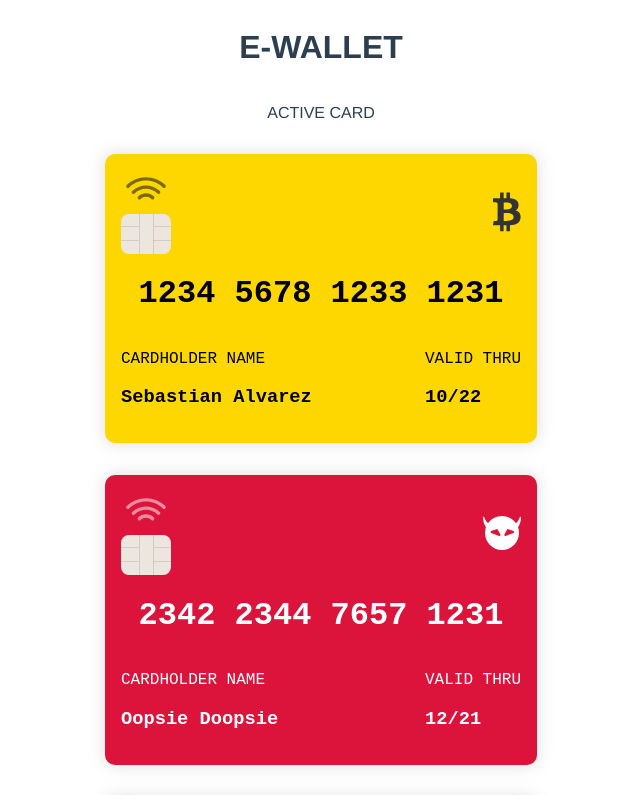
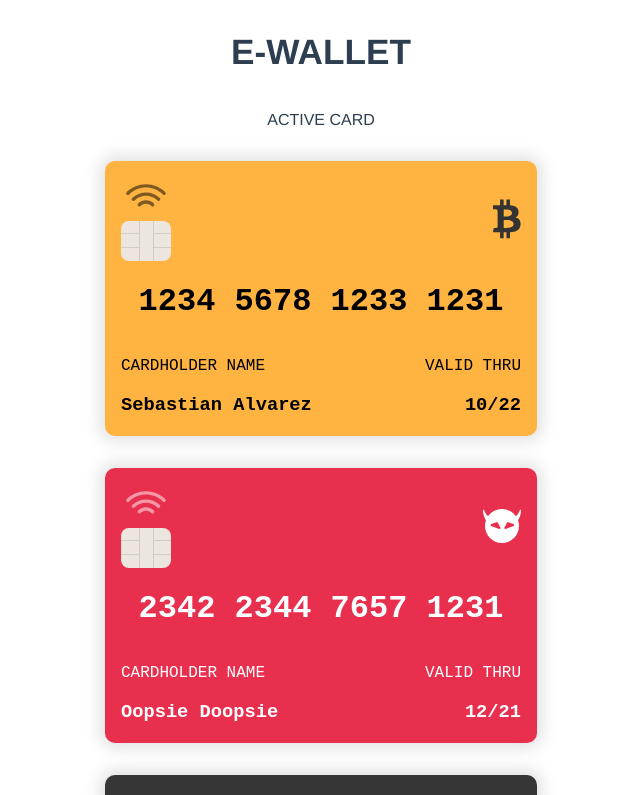
Before and after one commit to sleam91/E-Wallet, a Vue app: page / in a window 1280 px wide. Shown: the top 795 px of the page, without its empty margins (319-959 px from the left). Built offline with nearby package versions, Linux system fonts and the light colour scheme; a web font is replaced by a local one.

Commit message:
correct colors and icons on cards

```diff
--- a/src/components/Card.vue
+++ b/src/components/Card.vue
@@ -1,5 +1,5 @@
 <template>
-    <div class="card" :style="colorBackground">
+    <div class="card" :style="card.colors">
         <div class="icons">
             <img :src="require('@/assets/'+card.chip)" alt />
             <img :src="require('@/assets/'+card.vendor)" alt />
@@ -26,34 +26,11 @@ export default {
     },
     data() {
         return {
-          colorBackground:{
-              backgroundColor:this.getColorBackground(),
-              color:this.card.vendor==="vendor-bitcoin.svg"?"black":"white"
-          }
+
         };
     },
     methods:{
-        getColorBackground(){
-            let backgroundColor;
-            switch(this.card.vendor){
-                case "vendor-bitcoin.svg":
-                    backgroundColor="gold"
-                    break;
-                case "vendor-blockchain.svg":
-                    backgroundColor="purple"
-                    break;
-                case "vendor-evil.svg":
-                    backgroundColor="crimson"
-                    break;
-                case "vendor-ninja.svg":
-                    backgroundColor="#333333"
-                    break;
-                default:
-                    backgroundColor="rgba(211, 211, 211, 0.877)"
-                break;
-            }
-            return backgroundColor
-        }
+
     },
     computed: {}
 };
@@ -61,16 +38,16 @@ export default {
 
 <style lang="scss" scoped>
 .card {
-    background: rgba(211, 211, 211, 0.877);
+    background: lightgrey;
     font-family: "PT Mono", monospace;
     // width: 90%;
     max-width: 550px;
     min-width: 400px;
-    height: 40%;
+    max-height: 243px;
     margin: 1rem 0;
     padding: 1rem;
     border-radius: 10px;
-    box-shadow: 0px 0px 15px 1px rgba(211, 211, 211, 0.69);
+    box-shadow: 0px 0px 15px 5px rgba(211, 211, 211, 0.69);
     &:hover {
         cursor: pointer;
     }
@@ -84,6 +61,11 @@ export default {
         display: flex;
         justify-content: space-between;
         text-align: start;
+        .valid{
+            h3{
+            display: flex;
+            justify-content: flex-end;}
+        }
     }
 }
 </style>
--- a/src/components/CardForm.vue
+++ b/src/components/CardForm.vue
@@ -4,13 +4,19 @@
         <input v-model="card.cardNumber" @input="update()" />
         <p>CARD HOLDER NAME</p>
         <input v-model="card.name" placeholder="FIRSTNAME LASTNAME" @input="update()" />
-        <p>VALID THRU</p>
-        <input v-model="card.valThru" @input="update()" />
-        <p>CCV</p>
-        <input v-model="card.ccv" />
+        <div class="date-ccv">
+            <div>
+                <p>VALID THRU</p>
+                <input v-model="card.valThru" @input="update()" />
+            </div>
+            <div>
+                <p>CCV</p>
+                <input v-model="card.ccv" />
+            </div>
+        </div>
         <p>VENDOR</p>
         <select v-model="card.vendor" id="vendor" @change="update()">
-            <option selected hidden></option>
+            <option disabled hidden></option>
             <option value="vendor-bitcoin.svg">BITCOIN INC</option>
             <option value="vendor-ninja.svg">NINJA BANK</option>
             <option value="vendor-blockchain.svg">BLOCK CHAIN INC</option>
@@ -35,7 +41,11 @@ export default {
                 valThru: "",
                 ccv: null,
                 vendor: "",
-                chip: "chip-dark.svg"
+                chip: "chip-dark.svg",
+                colors: {
+                    backgroundColor: "gold",
+                    color: "black"
+                }
             }
         };
     },
@@ -43,6 +53,9 @@ export default {
         addCard() {
             this.card.vendor = this.card.vendor || "vendor-bitcoin.svg";
             this.card.id = this.$root.getCardList().length + 1;
+            this.card.colors.backgroundColor = this.getColorBackground();
+            this.card.colors.color =
+                this.card.vendor === "vendor-bitcoin.svg" ? "black" : "white";
             this.$root.getCardList().push(this.card);
         },
         update() {
@@ -51,6 +64,24 @@ export default {
                     ? "chip-dark.svg"
                     : "chip-light.svg"),
                 this.$emit("update", this.card);
+        },
+        getColorBackground() {
+            let backgroundColor;
+            switch (this.card.vendor || "vendor-bitcoin.svg") {
+                case "vendor-bitcoin.svg":
+                    backgroundColor = "rgba(255, 180, 66)";
+                    break;
+                case "vendor-blockchain.svg":
+                    backgroundColor = "rgba(127, 80, 228)";
+                    break;
+                case "vendor-evil.svg":
+                    backgroundColor = "rgba(233, 47, 78)";
+                    break;
+                case "vendor-ninja.svg":
+                    backgroundColor = "rgba(54, 54, 54)";
+                    break;
+            }
+            return backgroundColor;
         }
     }
 };
@@ -60,8 +91,10 @@ export default {
 .card-form {
     font-family: "PT Mono", monospace;
     width: 100vw;
+    max-width: 483px;
 }
-input,select{
+input,
+select {
     font-size: x-large;
     font-family: "PT Mono", monospace;
     padding: 1.2rem 1rem;
@@ -71,9 +104,19 @@ input,select{
     border-color: black;
     border-width: 1px;
 }
+
+select {
+    appearance: none;
+    background-image: url("https://img.icons8.com/material-sharp/28/000000/expand-arrow.png");
+    background-repeat: no-repeat;
+    background-position: 95%;
+    max-width: 434px;
+}
 .add-card {
-    width: 90%;
+    max-width: 434px;
     button {
+        width: 90%;
+        margin-top: 2rem;
         font-size: x-large;
         font-weight: bold;
         color: white;
@@ -85,4 +128,27 @@ input,select{
         }
     }
 }
+
+p {
+    font-size: 0.9rem;
+    font-weight: bold;
+    text-align: start;
+    margin-left: 1.5rem;
+    margin-bottom: 0.2rem;
+}
+
+.date-ccv {
+    display: flex;
+
+    justify-content: space-between;
+    div {
+        width: 50%;
+        p {
+            margin-left: 1.5rem;
+        }
+        input {
+            width: 66.5%;
+        }
+    }
+}
 </style>
--- a/src/components/Top.vue
+++ b/src/components/Top.vue
@@ -1,6 +1,6 @@
 <template>
     <div class="top">
-        <h1>{{header}}</h1>
+        <h1 v-html="header"></h1>
     </div>
 </template>
 
@@ -14,4 +14,8 @@ export default {
 </script>
 
 <style lang="scss" scoped>
+h1{
+    font-size: 2.2em;
+    font-weight: bold;
+}
 </style>
--- a/src/main.js
+++ b/src/main.js
@@ -14,7 +14,11 @@ new Vue({
         valThru: "10/22",
         ccv: 456,
         vendor: "vendor-bitcoin.svg",
-        chip:"chip-dark.svg"
+        chip:"chip-dark.svg",
+        colors: {
+          backgroundColor: "rgba(255, 180, 66)",
+          color: "black"
+      }
       }, {
         id: 2,
         cardNumber: "2342 2344 7657 1231",
@@ -22,7 +26,11 @@ new Vue({
         valThru: "12/21",
         ccv: 564,
         vendor: "vendor-evil.svg",
-        chip:"chip-light.svg"
+        chip:"chip-light.svg",
+        colors: {
+          backgroundColor: "rgba(233, 47, 78)",
+          color: "white"
+      }
       }, {
         id: 3,
         cardNumber: "9999 3234 8768 7876",
@@ -30,7 +38,11 @@ new Vue({
         valThru: "01/21",
         ccv: 987,
         vendor: "vendor-ninja.svg",
-        chip:"chip-light.svg"
+        chip:"chip-light.svg",
+        colors: {
+          backgroundColor: "rgba(54, 54, 54)",
+          color: "white"
+      }
 
       },{
         id: 4,
@@ -39,7 +51,11 @@ new Vue({
         valThru: "06/23",
         ccv: 234,
         vendor: "vendor-blockchain.svg",
-        chip:"chip-light.svg"
+        chip:"chip-light.svg",
+        colors: {
+          backgroundColor : "rgba(127, 80, 228)",
+          color: "white"
+      }
 
       }],
       chosenCardId:1
--- a/src/views/AddCard.vue
+++ b/src/views/AddCard.vue
@@ -1,8 +1,8 @@
 <template>
     <div class="add-card">
-        <top :header="'ADD A NEW BANK CARD'" />
+        <top :header="'ADD A NEW <br/> BANK CARD'" />
         <p>NEW CARD</p>
-        <card :card="emptyCard" :style="colorBackground" />
+        <card :card="emptyCard" :style="emptyCard.colors" />
         <card-form @update="update" />
     </div>
 </template>
@@ -27,11 +27,11 @@ export default {
                 valThru: "MM/YY",
                 ccv: null,
                 vendor: "vendor-bitcoin.svg",
-                chip: "chip-dark.svg"
-            },
-            colorBackground: {
-                backgroundColor: "rgba(211, 211, 211, 0.877)",
-                color:"black"
+                chip: "chip-dark.svg",
+                colors: {
+                    backgroundColor: "rgba(214, 214, 214)",
+                    color: "black"
+                }
             }
         };
     },
@@ -43,8 +43,8 @@ export default {
             this.emptyCard.valThru = payload.valThru || this.emptyCard.valThru;
             this.emptyCard.vendor = payload.vendor || this.emptyCard.vendor;
             this.emptyCard.chip = payload.chip || this.emptyCard.chip;
-            this.colorBackground.backgroundColor = this.getColorBackground();
-            this.colorBackground.color =
+            this.emptyCard.colors.backgroundColor = this.getColorBackground();
+            this.emptyCard.colors.color =
                 this.emptyCard.vendor === "vendor-bitcoin.svg"
                     ? "black"
                     : "white";
@@ -53,19 +53,16 @@ export default {
             let backgroundColor;
             switch (this.emptyCard.vendor) {
                 case "vendor-bitcoin.svg":
-                    backgroundColor = "gold";
+                    backgroundColor = "rgba(255, 180, 66)";
                     break;
                 case "vendor-blockchain.svg":
-                    backgroundColor = "purple";
+                    backgroundColor = "rgba(127, 80, 228)";
                     break;
                 case "vendor-evil.svg":
-                    backgroundColor = "crimson";
+                    backgroundColor = "rgba(233, 47, 78)";
                     break;
                 case "vendor-ninja.svg":
-                    backgroundColor = "#333333";
-                    break;
-                default:
-                    backgroundColor = "rgba(211, 211, 211, 0.877)";
+                    backgroundColor = "rgba(54, 54, 54)";
                     break;
             }
             return backgroundColor;
```
